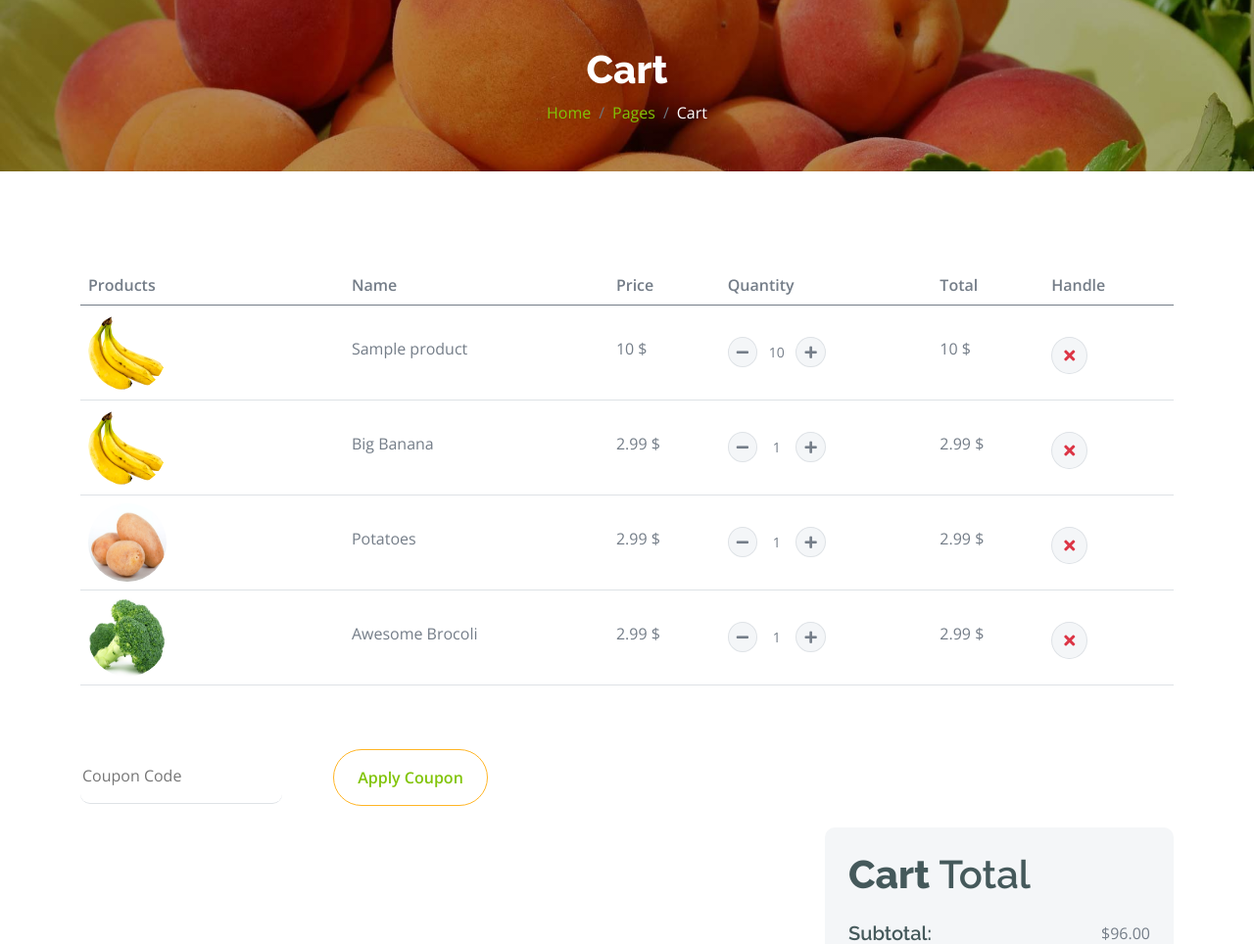
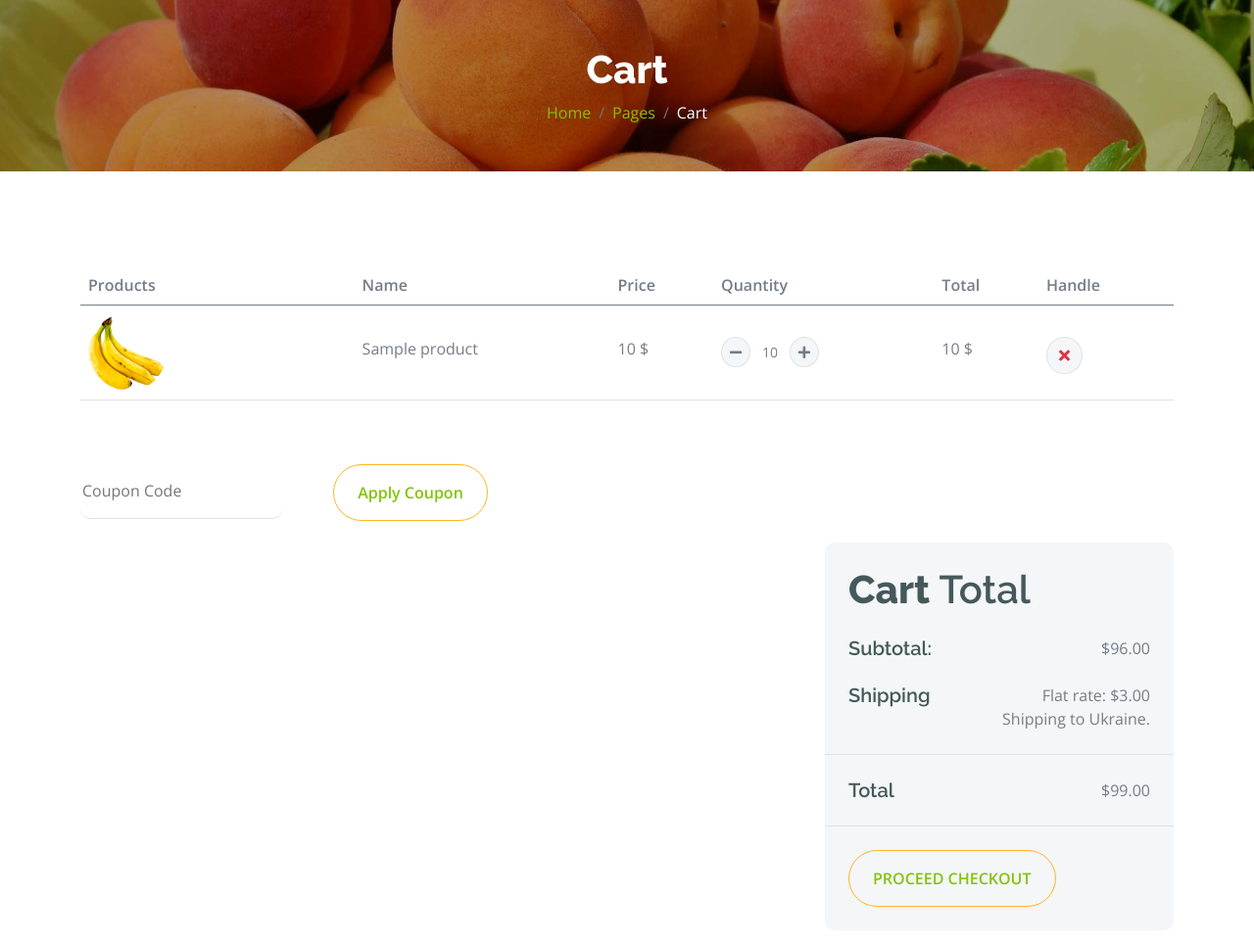
Before and after one commit to 20Frederic20/django-fruitables, a Django app: template commerce/templates/products/cart.html in a window 1280 px wide. Shown: the part 153-1117 px from the top of the page at 98% size. Run offline with Django 4.2, Linux system fonts and the light colour scheme; the template is opened without the code that fills it: most values are stand-ins (such as "Sample title", 1, 10 or a date in 2020); some libraries are stand-ins or nearby versions.

Commit message:
carts app

```diff
--- a/commerce/commerce/urls.py
+++ b/commerce/commerce/urls.py
@@ -15,7 +15,7 @@ Including another URLconf
 """
 
 from django.contrib import admin
-from django.urls import path
+from django.urls import path, include
 # from django.conf import settings
 # from django.conf.urls.static import static
 from products.views import IndexView, ProductListView, ProductDetailView, ContactView, Error404View, CartView, TestimonialView, CheckoutView
@@ -34,5 +34,6 @@ urlpatterns = [
     path("products/<int:pk>", ProductDetailView.as_view(), name="products-show"),
     path("categories/<slug:category>",
          CategoryDetailView.as_view(), name="category-show"),
+    path("__debug__/", include("debug_toolbar.urls")),
 ]
 # ] + static(settings.STATIC_URL, document_root=settings.STATIC_ROOT)
--- a/commerce/static/js/main.js
+++ b/commerce/static/js/main.js
@@ -127,6 +127,12 @@
         $('#videoModal').on('hide.bs.modal', function (e) {
             $("#video").attr('src', $videoSrc);
         })
+
+        if (document.querySelector('meta[http-equiv="X-Translated-To"]')) {
+            var translatedTo = document.querySelector('meta[http-equiv="X-Translated-To"]').getAttribute('content');
+            console.log("Translated to: " + translatedTo);
+            document.body.classList.add("translatedTo" + translatedTo);
+        }
     });
 
 
@@ -167,4 +173,46 @@
         });
     });
 
+    $('.remove-from-cart').on('click', function (e) {
+        e.preventDefault()
+
+        console.log("#product-" + $(this).data('id'))
+
+        $.ajax({
+            type: "DELETE",
+            url: window.url,
+            data: {
+                'product_id': $(this).data('id'),
+                'csrfmiddlewaretoken': window.csrfToken,
+            },
+            beforeSend: function (xhr, settings) {
+                xhr.setRequestHeader("X-CSRFToken", window.csrfToken);
+            },
+            success: function (response) {
+                if (response.status === 204) {
+                    $(this).closest('tr').addClass('d-none');
+                }
+            },
+        });
+    });
+
+    // $('.category-link').click(function (e) {
+    //     e.preventDefault();
+    //     let url = "/"
+    //     let categorySlug = $(this).data('category-slug')
+    //     url = url + "?category=" + categorySlug
+    //     $.ajax({
+    //         url: url,
+    //         type: "GET",
+    //         data: {},
+    //         success: function (data) {
+    //             $('.product-list').html(data);
+    //             console.log(data);
+    //         },
+    //         error: function (xhr, status, error) {
+    //             console.log(error);
+    //         }
+    //     });
+    // });
+
 })(jQuery);
--- a/commerce/templates/base.html
+++ b/commerce/templates/base.html
@@ -8,6 +8,9 @@
         <meta content="width=device-width, initial-scale=1.0" name="viewport">
         <meta content="" name="keywords">
         <meta content="" name="description">
+        <meta http-equiv="X-Translated-By" content="Google">
+        <meta http-equiv="X-Translated-To" content="es">
+
 
         <!-- Google Web Fonts -->
         <link rel="preconnect" href="https://fonts.googleapis.com">
--- a/commerce/templates/products/cart.html
+++ b/commerce/templates/products/cart.html
@@ -37,7 +37,7 @@
                 </thead>
                 <tbody>
                     {% for product in products %}
-                    <tr>
+                    <tr id="product-{{ product.name }}" class="product-{{ product.name }}">
                         <th scope="row">
                             <div class="d-flex align-items-center">
                                 <img src="img/vegetable-item-3.png" class="img-fluid me-5 rounded-circle" style="width: 80px; height: 80px;" alt="">
@@ -68,122 +68,13 @@
                             <p class="mb-0 mt-4">{{ product.total }} $</p>
                         </td>
                         <td>
-                            <button class="btn btn-md rounded-circle bg-light border mt-4" >
+                            <button class="btn btn-md rounded-circle bg-light border mt-4 remove-from-cart" data-id="{{ product.name }}">
                                 <i class="fa fa-times text-danger"></i>
                             </button>
                         </td>
 
                     </tr>
                     {% endfor %}
-                    <tr>
-                        <th scope="row">
-                            <div class="d-flex align-items-center">
-                                <img src="img/vegetable-item-3.png" class="img-fluid me-5 rounded-circle" style="width: 80px; height: 80px;" alt="">
-                            </div>
-                        </th>
-                        <td>
-                            <p class="mb-0 mt-4">Big Banana</p>
-                        </td>
-                        <td>
-                            <p class="mb-0 mt-4">2.99 $</p>
-                        </td>
-                        <td>
-                            <div class="input-group quantity mt-4" style="width: 100px;">
-                                <div class="input-group-btn">
-                                    <button class="btn btn-sm btn-minus rounded-circle bg-light border" >
-                                    <i class="fa fa-minus"></i>
-                                    </button>
-                                </div>
-                                <input type="text" class="form-control form-control-sm text-center border-0" value="1">
-                                <div class="input-group-btn">
-                                    <button class="btn btn-sm btn-plus rounded-circle bg-light border">
-                                        <i class="fa fa-plus"></i>
-                                    </button>
-                                </div>
-                            </div>
-                        </td>
-                        <td>
-                            <p class="mb-0 mt-4">2.99 $</p>
-                        </td>
-                        <td>
-                            <button class="btn btn-md rounded-circle bg-light border mt-4" >
-                                <i class="fa fa-times text-danger"></i>
-                            </button>
-                        </td>
-
-                    </tr>
-                    <tr>
-                        <th scope="row">
-                            <div class="d-flex align-items-center">
-                                <img src="img/vegetable-item-5.jpg" class="img-fluid me-5 rounded-circle" style="width: 80px; height: 80px;" alt="" alt="">
-                            </div>
-                        </th>
-                        <td>
-                            <p class="mb-0 mt-4">Potatoes</p>
-                        </td>
-                        <td>
-                            <p class="mb-0 mt-4">2.99 $</p>
-                        </td>
-                        <td>
-                            <div class="input-group quantity mt-4" style="width: 100px;">
-                                <div class="input-group-btn">
-                                    <button class="btn btn-sm btn-minus rounded-circle bg-light border" >
-                                    <i class="fa fa-minus"></i>
-                                    </button>
-                                </div>
-                                <input type="text" class="form-control form-control-sm text-center border-0" value="1">
-                                <div class="input-group-btn">
-                                    <button class="btn btn-sm btn-plus rounded-circle bg-light border">
-                                        <i class="fa fa-plus"></i>
-                                    </button>
-                                </div>
-                            </div>
-                        </td>
-                        <td>
-                            <p class="mb-0 mt-4">2.99 $</p>
-                        </td>
-                        <td>
-                            <button class="btn btn-md rounded-circle bg-light border mt-4" >
-                                <i class="fa fa-times text-danger"></i>
-                            </button>
-                        </td>
-                    </tr>
-                    <tr>
-                        <th scope="row">
-                            <div class="d-flex align-items-center">
-                                <img src="img/vegetable-item-2.jpg" class="img-fluid me-5 rounded-circle" style="width: 80px; height: 80px;" alt="" alt="">
-                            </div>
-                        </th>
-                        <td>
-                            <p class="mb-0 mt-4">Awesome Brocoli</p>
-                        </td>
-                        <td>
-                            <p class="mb-0 mt-4">2.99 $</p>
-                        </td>
-                        <td>
-                            <div class="input-group quantity mt-4" style="width: 100px;">
-                                <div class="input-group-btn">
-                                    <button class="btn btn-sm btn-minus rounded-circle bg-light border" >
-                                    <i class="fa fa-minus"></i>
-                                    </button>
-                                </div>
-                                <input type="text" class="form-control form-control-sm text-center border-0" value="1">
-                                <div class="input-group-btn">
-                                    <button class="btn btn-sm btn-plus rounded-circle bg-light border">
-                                        <i class="fa fa-plus"></i>
-                                    </button>
-                                </div>
-                            </div>
-                        </td>
-                        <td>
-                            <p class="mb-0 mt-4">2.99 $</p>
-                        </td>
-                        <td>
-                            <button class="btn btn-md rounded-circle bg-light border mt-4" >
-                                <i class="fa fa-times text-danger"></i>
-                            </button>
-                        </td>
-                    </tr>
                 </tbody>
             </table>
         </div>
@@ -222,6 +113,12 @@
 <!-- Cart Page End -->
 {% include "../partials/footer.html" %}
 
+<script>
+    // Définir le jeton CSRF en tant que variable JavaScript globale
+    window.csrfToken = '{{ csrf_token }}';
+    window.url = "{% url 'cart' %}";
+</script>
+
 <!-- Back to Top -->
 <a href="#" class="btn btn-primary border-3 border-primary rounded-circle back-to-top"><i class="fa fa-arrow-up"></i></a>
 {% endblock content %}
--- a/commerce/templates/products/index.html
+++ b/commerce/templates/products/index.html
@@ -121,7 +121,7 @@
                         </li>
                         {% for category in categories %}
                         <li class="nav-item">
-                            <a href="{% url 'index'%}?category={{category.slug}}" class="d-flex py-2 m-2 bg-light rounded-pill">
+                            <a class="d-flex py-2 m-2 bg-light rounded-pill category-link" data-category-slug="{{category.slug}}">
                                 <span class="text-dark" style="width: 130px;">{{ category.name }}</span>
                             </a>
                         </li>
--- a/commerce/templates/products/list_product.html
+++ b/commerce/templates/products/list_product.html
@@ -169,7 +169,7 @@
                                 <div class="col-md-6 col-lg-6 col-xl-4">
                                     <div class="rounded position-relative fruite-item">
                                         <div class="fruite-img">
-                                            <img src="{% static "img/fruite-item-5.jpg" %}" class="img-fluid w-100 rounded-top" alt="">
+                                            <a href="{% url 'products-show' product.id %}"><img src="{% static "img/fruite-item-5.jpg" %}" class="img-fluid w-100 rounded-top" alt=""></a>
                                         </div>
                                         <div class="text-white bg-secondary px-3 py-1 rounded position-absolute" style="top: 10px; left: 10px;"> {{ product.category.name }} </div>
                                         <div class="p-4 border border-secondary border-top-0 rounded-bottom">
```
Also changed, not shown: commerce/commerce/settings.py (+8 -0 lines), commerce/products/cart.py (+9 -1 lines), commerce/products/views.py (+18 -1 lines), commerce/db.sqlite3.
